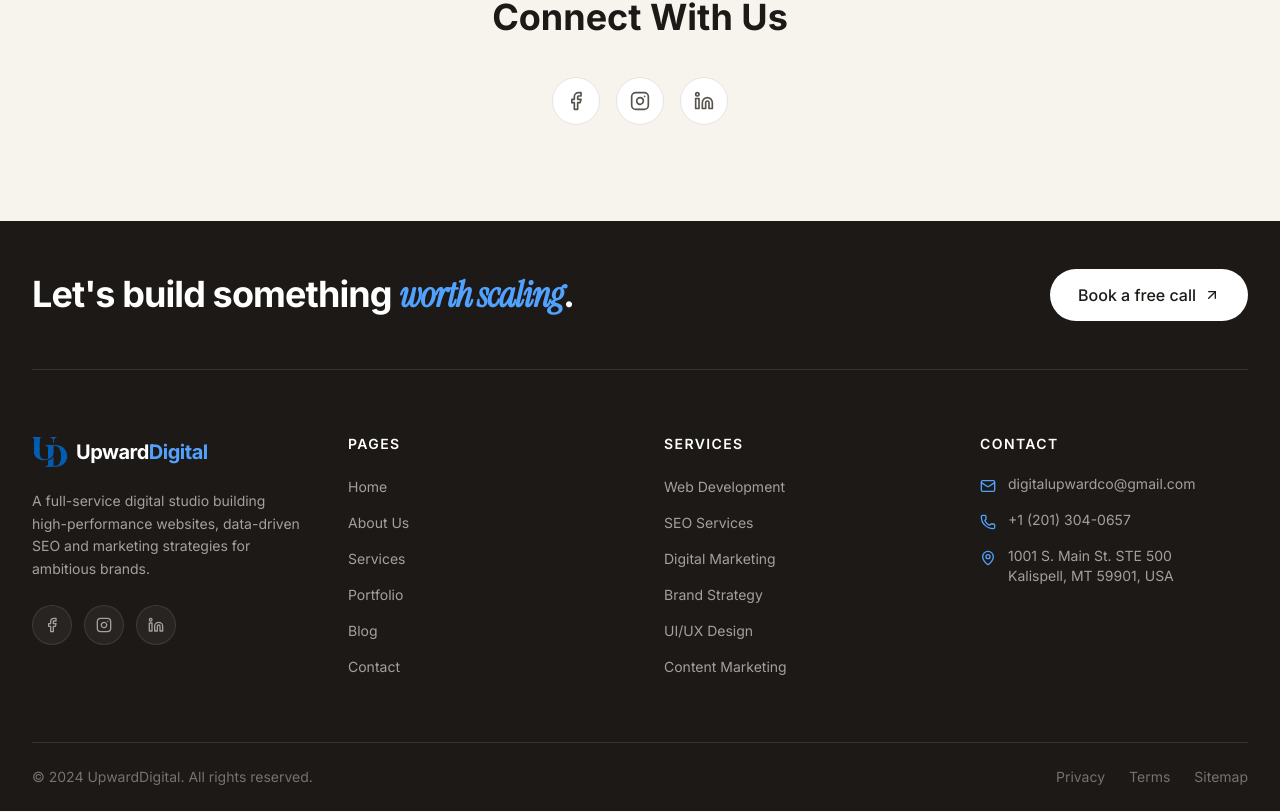
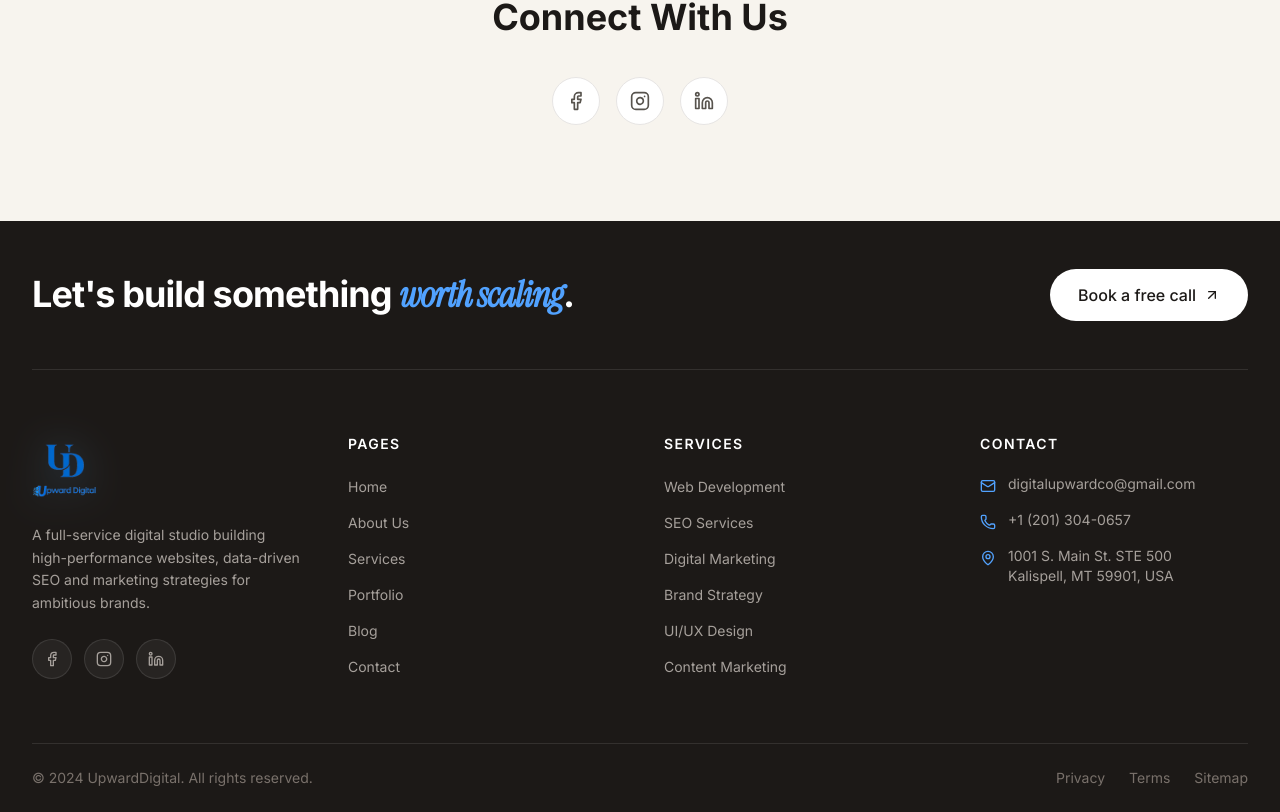
Before and after one commit to TalhaFaisal777/upwarddigital-site, a React (Vite) app: page /contact in a window 1280 px wide. Shown: the part 2425-3237 px from the top of the page. Built offline with nearby package versions, Linux system fonts and the light colour scheme.

Commit message:
Use full logo image in footer and enlarge navbar logo with taller bar

```diff
--- a/src/components/layout/Footer.jsx
+++ b/src/components/layout/Footer.jsx
@@ -54,12 +54,13 @@ export default function Footer() {
         {/* Main */}
         <div className="py-16 grid grid-cols-1 md:grid-cols-2 lg:grid-cols-4 gap-12">
           <div>
-            <Link to="/" className="inline-flex items-center gap-2 mb-5">
-              <img src="/logo-icon.png" alt="" className="h-9 w-9 object-contain" />
-              <span className="text-xl font-bold tracking-tight">
-                <span className="text-white">Upward</span>
-                <span className="text-blue-400">Digital</span>
-              </span>
+            <Link to="/" className="inline-block mb-5">
+              <img
+                src="/logo.png"
+                alt="UpwardDigital"
+                className="h-16 w-auto object-contain"
+                style={{ filter: "drop-shadow(0 0 18px rgba(96,165,250,0.35)) brightness(1.15)" }}
+              />
             </Link>
             <p className="text-stone-400 text-sm leading-relaxed mb-6">
               A full-service digital studio building high-performance websites,
--- a/src/components/layout/Navbar.jsx
+++ b/src/components/layout/Navbar.jsx
@@ -69,13 +69,13 @@ export default function Navbar() {
         }`}
       >
         <div className="max-w-7xl mx-auto px-4 sm:px-6 lg:px-8">
-          <div className="flex items-center justify-between h-20">
+          <div className="flex items-center justify-between h-24">
             {/* Logo */}
             <Link to="/" aria-label="UpwardDigital home" className="flex items-center">
               <img
                 src="/logo.png"
                 alt="UpwardDigital"
-                className="h-14 md:h-16 w-auto object-contain transition-all"
+                className="h-16 md:h-20 w-auto object-contain transition-all"
                 style={!useDarkOverlay ? { filter: "drop-shadow(0 2px 8px rgba(0,0,0,0.6)) drop-shadow(0 0 20px rgba(0,0,0,0.4))" } : undefined}
               />
             </Link>
```
